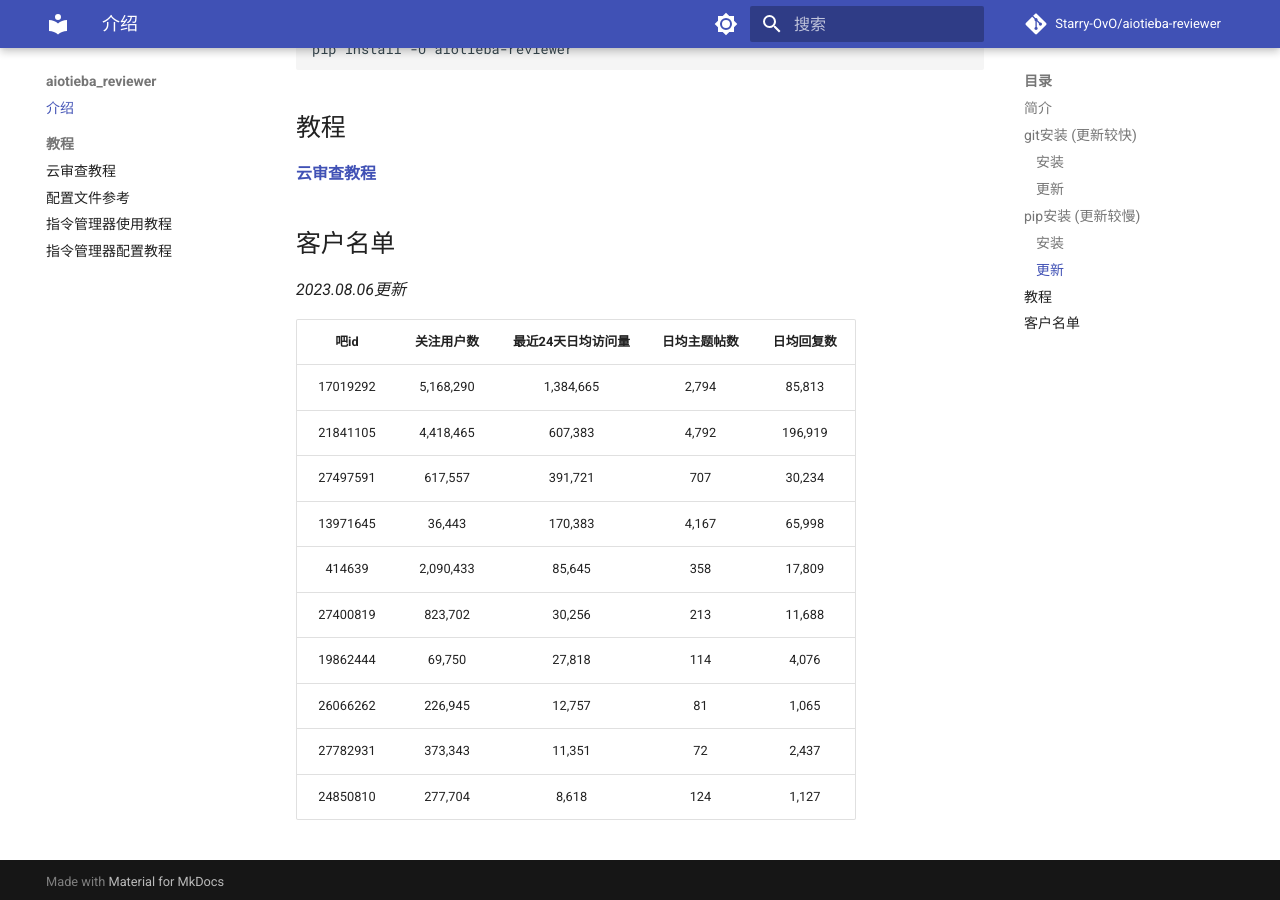
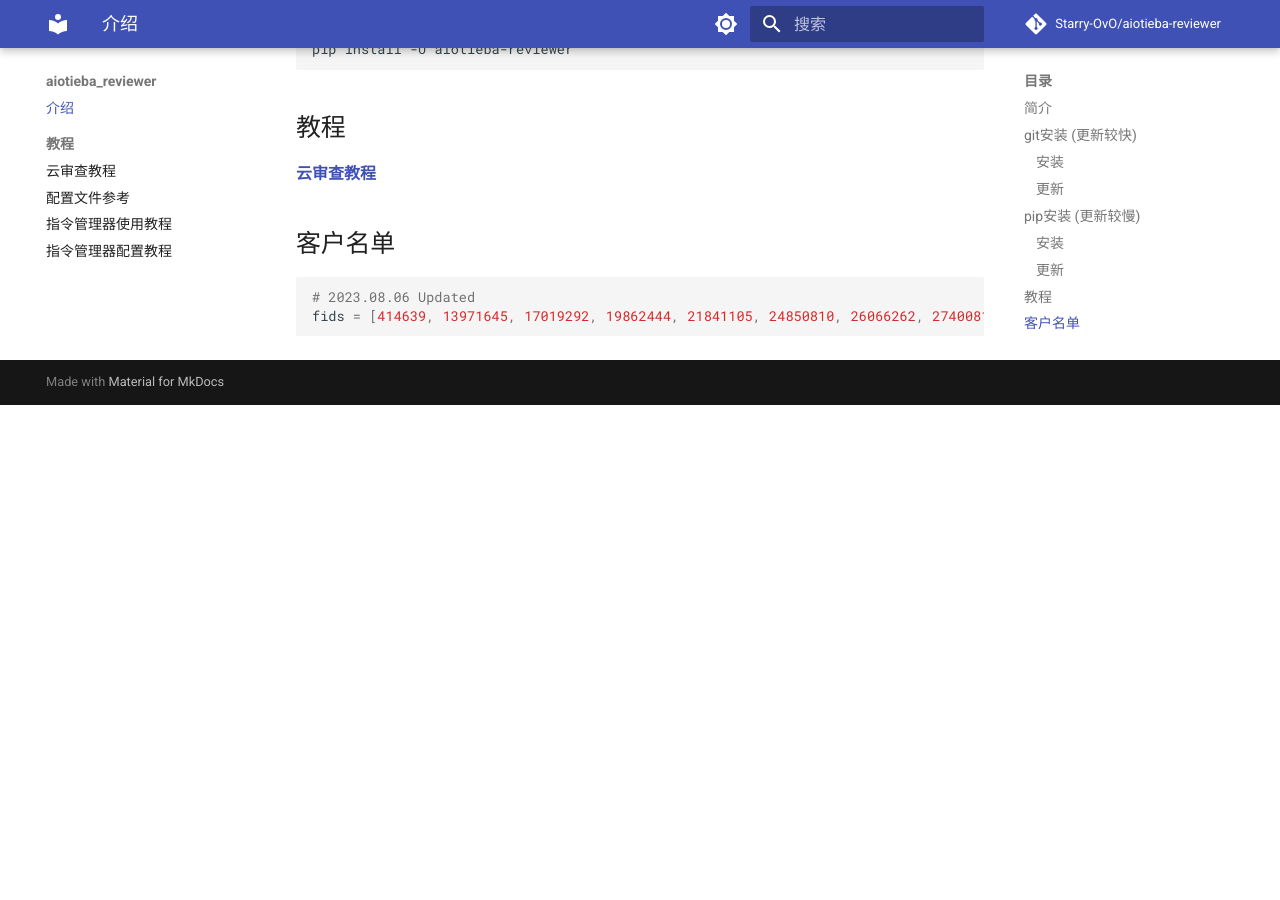
Before and after one commit to lumina37/aiotieba-reviewer, an MkDocs documentation site: the page built from docs/index.md, in a window 1280 px wide and 900 px high, scrolled down 1117 px. Built offline with MkDocs 1.6.1 and Material for MkDocs 9.7.7, drawn with Linux system fonts in a browser that asks for light colours; comment, search, counter and statistics services are not loaded; after the commit the page ends 1522 px from its top, so only the background shows below that.

````diff
--- a/docs/index.md
+++ b/docs/index.md
@@ -47,17 +47,7 @@ pip install -U aiotieba-reviewer
 
 ## 客户名单
 
-*2023.08.06更新*
-
-|   吧id   | 关注用户数 | 最近24天日均访问量 | 日均主题帖数 | 日均回复数 |
-| :------: | :--------: | :----------------: | :----------: | :--------: |
-| 17019292 | 5,168,290  |     1,384,665      |    2,794     |   85,813   |
-| 21841105 | 4,418,465  |      607,383       |    4,792     |  196,919   |
-| 27497591 |  617,557   |      391,721       |     707      |   30,234   |
-| 13971645 |   36,443   |      170,383       |    4,167     |   65,998   |
-|  414639  | 2,090,433  |       85,645       |     358      |   17,809   |
-| 27400819 |  823,702   |       30,256       |     213      |   11,688   |
-| 19862444 |   69,750   |       27,818       |     114      |   4,076    |
-| 26066262 |  226,945   |       12,757       |      81      |   1,065    |
-| 27782931 |  373,343   |       11,351       |      72      |   2,437    |
-| 24850810 |  277,704   |       8,618        |     124      |   1,127    |
+```python
+# 2023.08.06 Updated
+fids = [414639, 13971645, 17019292, 19862444, 21841105, 24850810, 26066262, 27400819, 27497591, 27782931]
+```
````
Also changed, not shown: README.md (+4 -14 lines).
